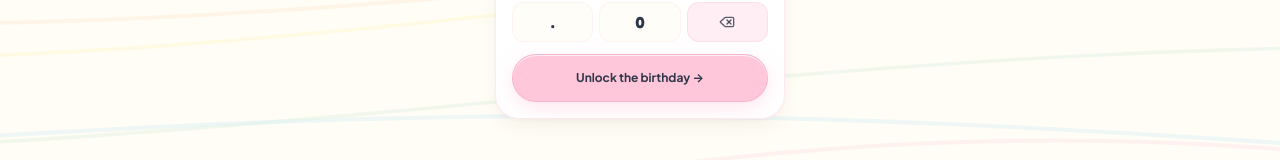
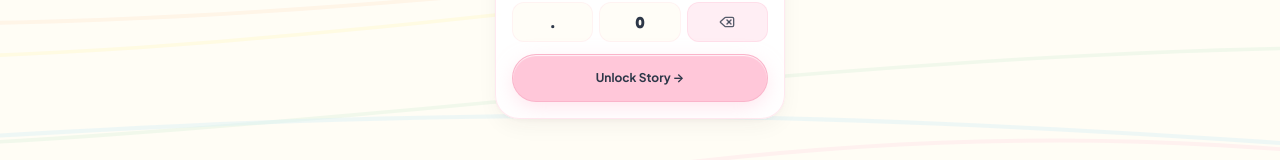
Before and after one commit to kittyboy06/26.09, a Next.js app: page / in a window 1280 px wide. Shown: the part 568-728 px from the top of the page. Built offline with nearby package versions, Linux system fonts and the light colour scheme.

Commit message:
fix(gate): require explicit click on Unlock Story button instead of auto-unlocking

```diff
--- a/app/page.tsx
+++ b/app/page.tsx
@@ -53,11 +53,7 @@ export default function HomePage() {
 
     setPasscode((prev) => {
       if (prev.length >= 6) return prev;
-      const nextCode = prev + val;
-      if (nextCode === siteConfig.passcode || nextCode === "2609") {
-        checkAndUnlock(nextCode);
-      }
-      return nextCode;
+      return prev + val;
     });
     if (errorMsg) setErrorMsg("");
   };
@@ -236,7 +232,7 @@ export default function HomePage() {
                 onClick={handleUnlockClick}
                 className="w-full justify-center py-2 text-xs font-bold mt-1"
               >
-                <span>Unlock the birthday →</span>
+                <span>Unlock Story →</span>
               </SpecularButton>
             </div>
           )}
```
